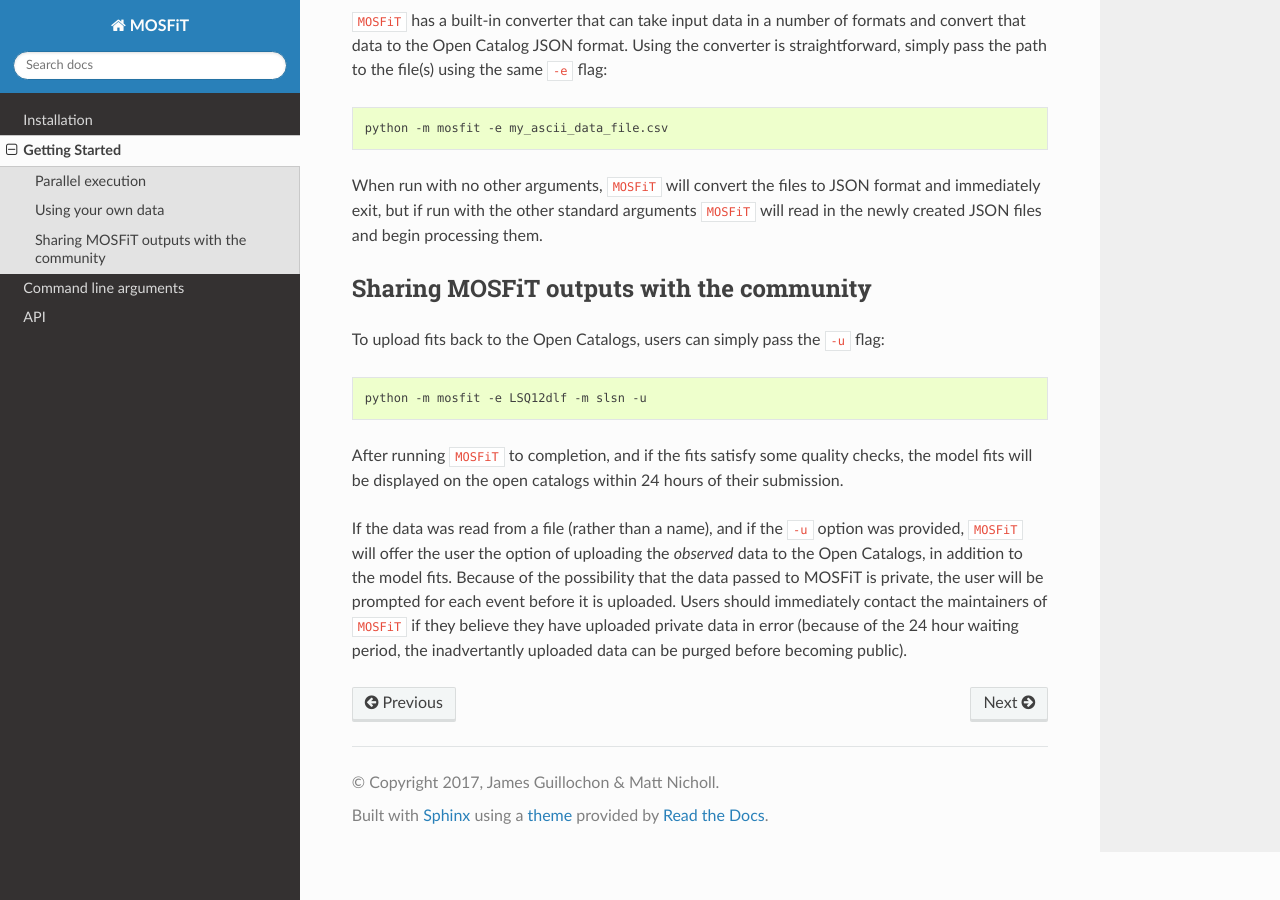
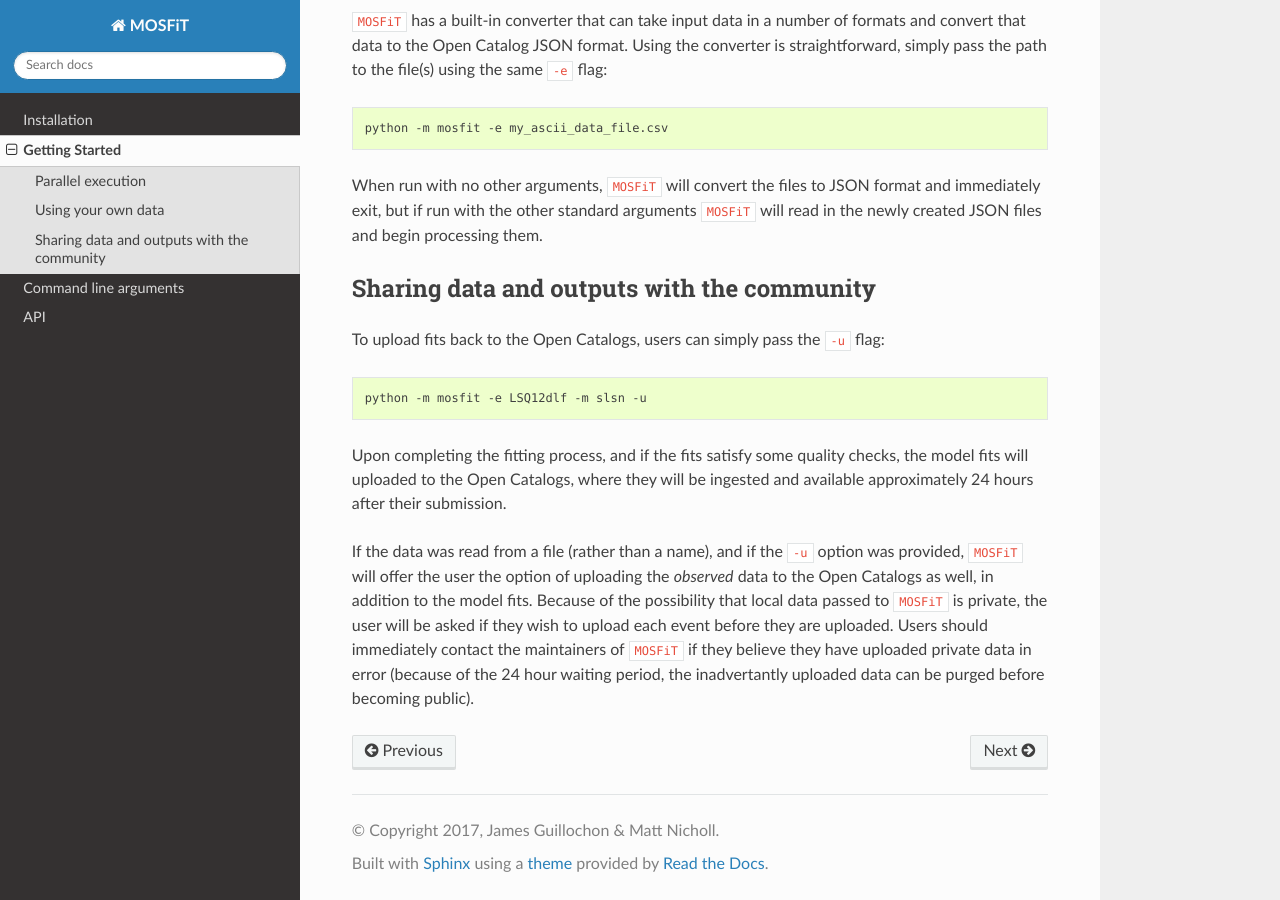
Before and after one commit to guillochon/MOSFiT, a Sphinx documentation site: the page built from docs/getting_started.rst, in a window 1280 px wide and 900 px high, scrolled down 1313 px. Built offline with Sphinx 7.4.7 and the Read the Docs theme 2.0.0, drawn with Linux system fonts in a browser that asks for light colours; the version number could not be read and is left out.

Commit message:
Update getting_started.rst

```diff
--- a/docs/getting_started.rst
+++ b/docs/getting_started.rst
@@ -79,8 +79,8 @@
 ``MOSFiT`` will read in the newly created JSON files and begin processing
 them.
 
-Sharing MOSFiT outputs with the community
------------------------------------------
+Sharing data and outputs with the community
+-------------------------------------------
 
 To upload fits back to the Open Catalogs, users can simply pass
 the ``-u`` flag:
@@ -89,15 +89,16 @@
 
     python -m mosfit -e LSQ12dlf -m slsn -u
 
-After running ``MOSFiT`` to completion, and if the fits satisfy some
-quality checks, the model fits will be displayed on the open catalogs
-within 24 hours of their submission.
+Upon completing the fitting process, and if the fits satisfy some
+quality checks, the model fits will uploaded to the Open Catalogs,
+where they will be ingested and available approximately 24 hours
+after their submission.
 
 If the data was read from a file (rather than a name), and if the ``-u``
 option was provided, ``MOSFiT`` will offer the user the option of uploading
-the *observed* data to the Open Catalogs, in addition to the model fits.
-Because of the possibility that the data passed to MOSFiT is private,
-the user will be prompted for each event before it is uploaded. Users
+the *observed* data to the Open Catalogs as well, in addition to the model fits.
+Because of the possibility that local data passed to ``MOSFiT`` is private,
+the user will be asked if they wish to upload each event before they are uploaded. Users
 should immediately contact the maintainers of ``MOSFiT`` if they believe
 they have uploaded private data in error (because of the 24 hour waiting
 period, the inadvertantly uploaded data can be purged before becoming public).
```
